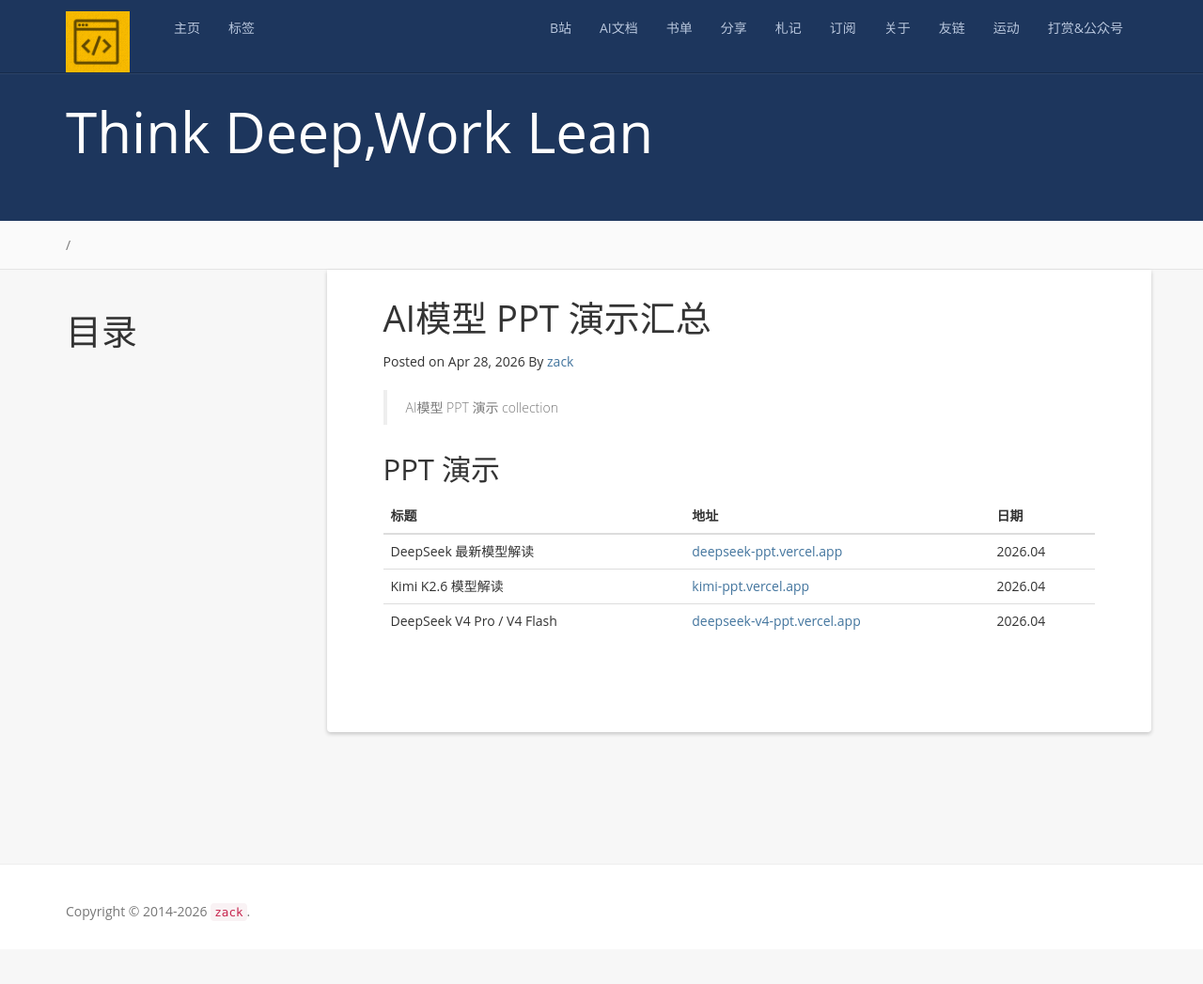
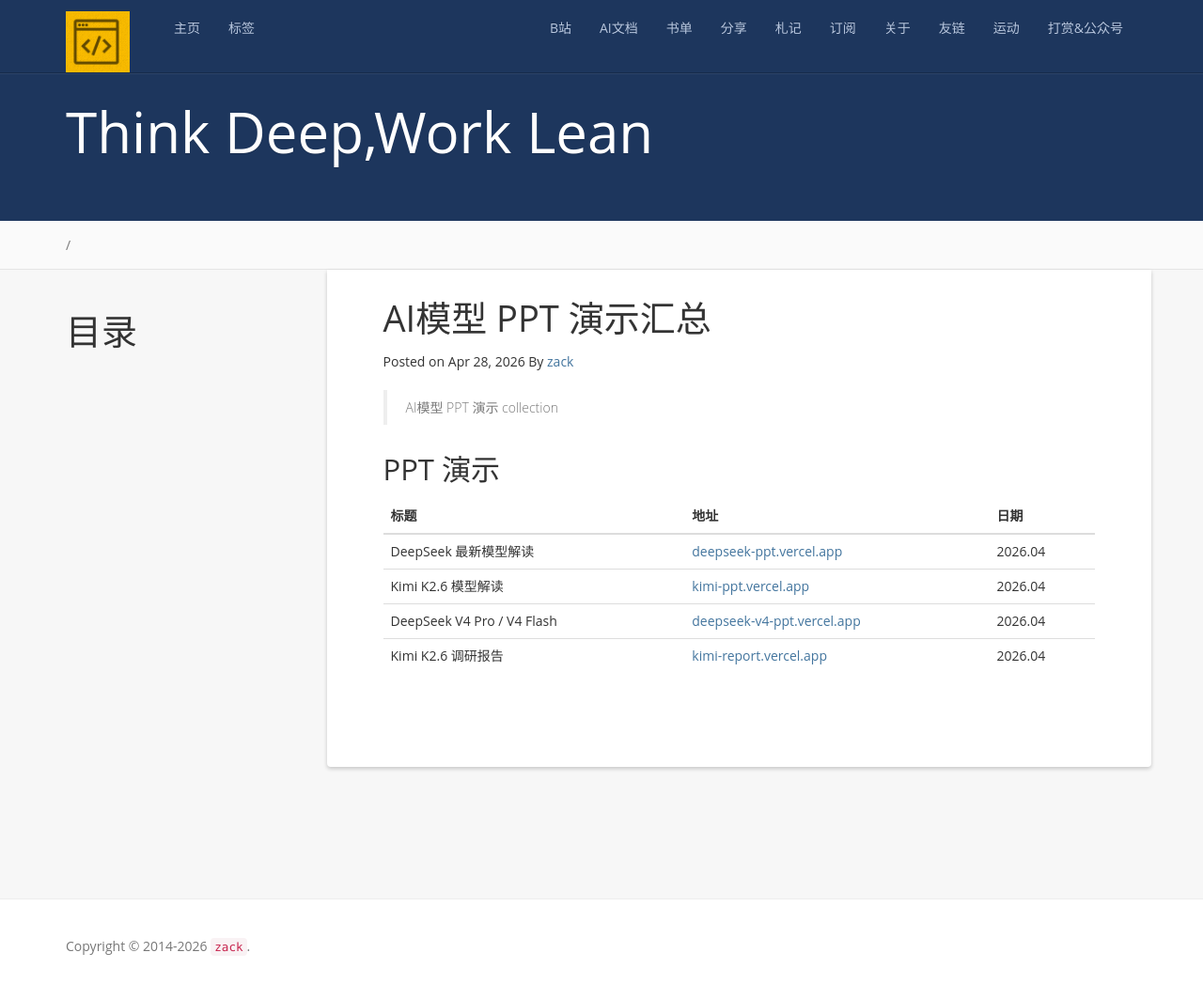
Before and after one commit to zackzhangkai/zackzhangkai.github.io, a Jekyll site: the page built from _posts/2026-04-28-AI模型PPT汇总.md, in a window 1280 px wide and 1047 px high. Shown: the whole window at 94% size. Built offline with Jekyll 4.4.1, drawn with Linux system fonts in a browser that asks for light colours; nearby versions of some CDN libraries; a script that is not in the unit is left out; comment, search, counter and statistics services are not loaded.

Commit message:
Add Kimi K2.6 report

```diff
--- a/_posts/2026-04-28-AI模型PPT汇总.md
+++ b/_posts/2026-04-28-AI模型PPT汇总.md
@@ -13,3 +13,4 @@ tags: AI文档
 | DeepSeek 最新模型解读 | [deepseek-ppt.vercel.app](https://deepseek-ppt.vercel.app) | 2026.04 |
 | Kimi K2.6 模型解读 | [kimi-ppt.vercel.app](https://kimi-ppt.vercel.app) | 2026.04 |
 | DeepSeek V4 Pro / V4 Flash | [deepseek-v4-ppt.vercel.app](https://deepseek-v4-ppt.vercel.app) | 2026.04 |
+| Kimi K2.6 调研报告 | [kimi-report.vercel.app](https://kimi-report.vercel.app) | 2026.04 |
```
